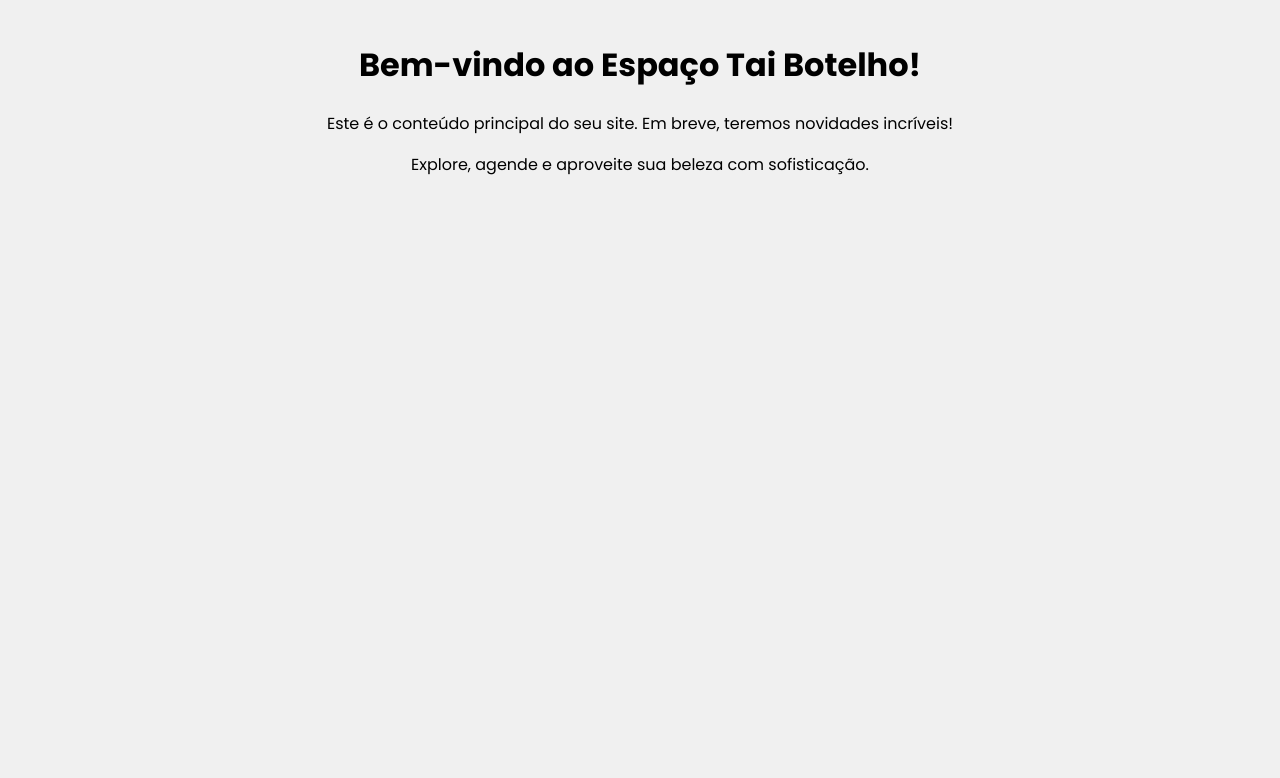
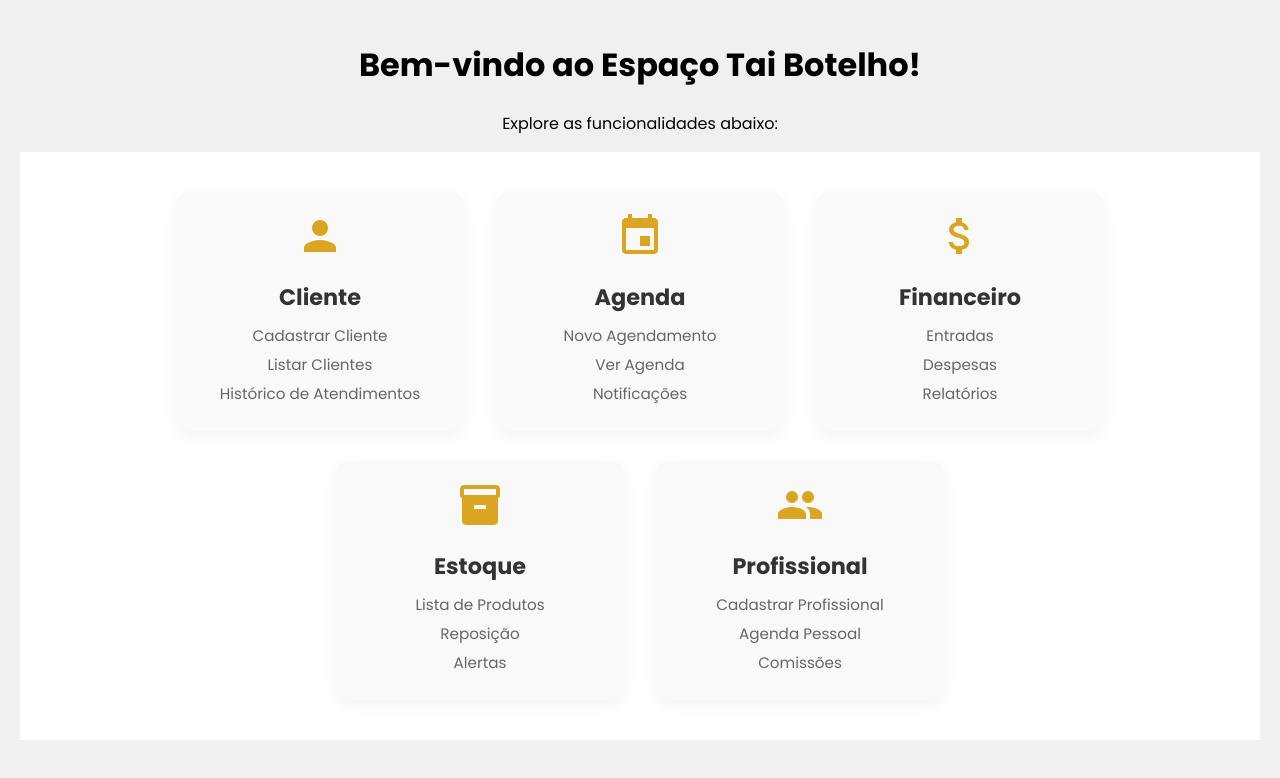
Before and after one commit to wiggers12/tai_botelho12, a plain HTML site: page index.html in a window 1280 px wide. Both pictures are taken after a click on the button "Comece aqui". Drawn offline with Linux system fonts and the light colour scheme.

Commit message:
Atualizar o index.html

```diff
--- a/index.html
+++ b/index.html
@@ -5,15 +5,17 @@
   <meta name="viewport" content="width=device-width, initial-scale=1.0"/>
   <title>Espaço Tai Botelho</title>
   <link href="https://fonts.googleapis.com/css2?family=Poppins:wght@300;400;600;700&display=swap" rel="stylesheet"/>
+  <link href="https://fonts.googleapis.com/icon?family=Material+Icons" rel="stylesheet" />
 
   <style>
     body {
       margin: 0;
       font-family: 'Poppins', sans-serif;
       overflow: hidden;
-      visibility: hidden; /* Evita FOUC */
+      visibility: hidden; /* Evita flash de conteúdo */
     }
 
+    /* Splash Screen */
     #splash-screen {
       position: fixed;
       top: 0;
@@ -75,6 +77,7 @@
       box-shadow: 0 8px 20px rgba(255, 215, 0, 0.6);
     }
 
+    /* Conteúdo principal */
     #main-content {
       padding: 20px;
       text-align: center;
@@ -84,43 +87,80 @@
       display: none;
     }
 
+    /* Dashboard de ícones */
+    #dashboard-icons {
+      display: flex;
+      flex-wrap: wrap;
+      justify-content: center;
+      gap: 30px;
+      padding: 40px 20px;
+      background-color: #fff;
+    }
+
+    .icon-card {
+      background: #f9f9f9;
+      border-radius: 15px;
+      padding: 20px;
+      width: 250px;
+      text-align: center;
+      box-shadow: 0 5px 15px rgba(0, 0, 0, 0.05);
+      transition: transform 0.2s ease, box-shadow 0.2s ease;
+    }
+
+    .icon-card:hover {
+      transform: translateY(-5px);
+      box-shadow: 0 10px 20px rgba(0, 0, 0, 0.1);
+    }
+
+    .icon-card .material-icons {
+      font-size: 48px;
+      color: #DAA520;
+      margin-bottom: 10px;
+    }
+
+    .icon-card h2 {
+      font-size: 1.4em;
+      margin: 10px 0;
+      color: #333;
+    }
+
+    .icon-card ul {
+      list-style: none;
+      padding: 0;
+      margin: 10px 0 0 0;
+      color: #666;
+      font-size: 0.95em;
+    }
+
+    .icon-card ul li {
+      margin-bottom: 6px;
+    }
+
     @media (max-width: 768px) {
       .splash-initials {
         font-size: 5em;
       }
+
       .splash-full-name {
         font-size: 1.8em;
       }
+
       #splash-enter-button {
         font-size: 1em;
         padding: 8px 20px;
         margin-top: 30px;
       }
+
+      .icon-card {
+        width: 90%;
+      }
     }
   </style>
 
   <script>
-    // Torna o conteúdo visível após o DOM estar pronto
     document.addEventListener("DOMContentLoaded", () => {
-      document.body.style.visibility = "visible";
-    });
-  </script>
-</head>
-<body>
-  <div id="splash-screen">
-    <h1 class="splash-initials">TB</h1>
-    <p class="splash-full-name">Espaço Tai Botelho</p>
-    <button id="splash-enter-button" aria-label="Entrar no site" role="button">Comece aqui</button>
-  </div>
+      document.body.style.visibility = "visible"; // Evita flash de conteúdo
 
-  <div id="main-content">
-    <h1>Bem-vindo ao Espaço Tai Botelho!</h1>
-    <p>Este é o conteúdo principal do seu site. Em breve, teremos novidades incríveis!</p>
-    <p>Explore, agende e aproveite sua beleza com sofisticação.</p>
-  </div>
-
-  <script>
-    document.addEventListener("DOMContentLoaded", () => {
       const splash = document.getElementById("splash-screen");
       const button = document.getElementById("splash-enter-button");
       const main = document.getElementById("main-content");
@@ -140,12 +180,76 @@
         }
       };
 
-      // Ao clicar no botão
       button.addEventListener("click", showMain);
-
-      // Ou após 6 segundos automaticamente
-      setTimeout(showMain, 6000);
+      setTimeout(showMain, 6000); // Splash automático
     });
   </script>
+</head>
+
+<body>
+  <!-- Splash Screen -->
+  <div id="splash-screen">
+    <h1 class="splash-initials">TB</h1>
+    <p class="splash-full-name">Espaço Tai Botelho</p>
+    <button id="splash-enter-button" aria-label="Entrar no site" role="button">Comece aqui</button>
+  </div>
+
+  <!-- Conteúdo Principal -->
+  <div id="main-content">
+    <h1>Bem-vindo ao Espaço Tai Botelho!</h1>
+    <p>Explore as funcionalidades abaixo:</p>
+
+    <section id="dashboard-icons">
+      <div class="icon-card">
+        <span class="material-icons">person</span>
+        <h2>Cliente</h2>
+        <ul>
+          <li>Cadastrar Cliente</li>
+          <li>Listar Clientes</li>
+          <li>Histórico de Atendimentos</li>
+        </ul>
+      </div>
+
+      <div class="icon-card">
+        <span class="material-icons">event</span>
+        <h2>Agenda</h2>
+        <ul>
+          <li>Novo Agendamento</li>
+          <li>Ver Agenda</li>
+          <li>Notificações</li>
+        </ul>
+      </div>
+
+      <div class="icon-card">
+        <span class="material-icons">attach_money</span>
+        <h2>Financeiro</h2>
+        <ul>
+          <li>Entradas</li>
+          <li>Despesas</li>
+          <li>Relatórios</li>
+        </ul>
+      </div>
+
+      <div class="icon-card">
+        <span class="material-icons">inventory_2</span>
+        <h2>Estoque</h2>
+        <ul>
+          <li>Lista de Produtos</li>
+          <li>Reposição</li>
+          <li>Alertas</li>
+        </ul>
+      </div>
+
+      <div class="icon-card">
+        <span class="material-icons">people</span>
+        <h2>Profissional</h2>
+        <ul>
+          <li>Cadastrar Profissional</li>
+          <li>Agenda Pessoal</li>
+          <li>Comissões</li>
+        </ul>
+      </div>
+    </section>
+  </div>
 </body>
 </html>
```
